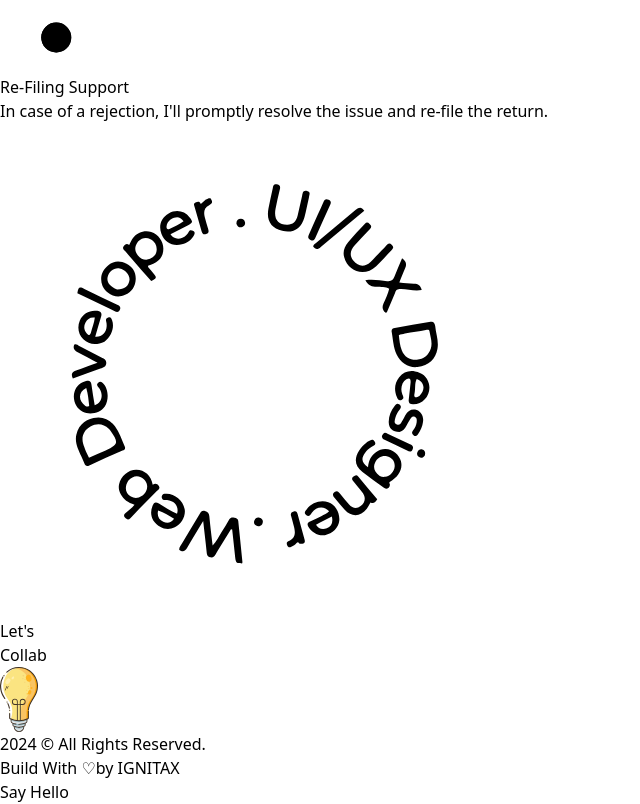
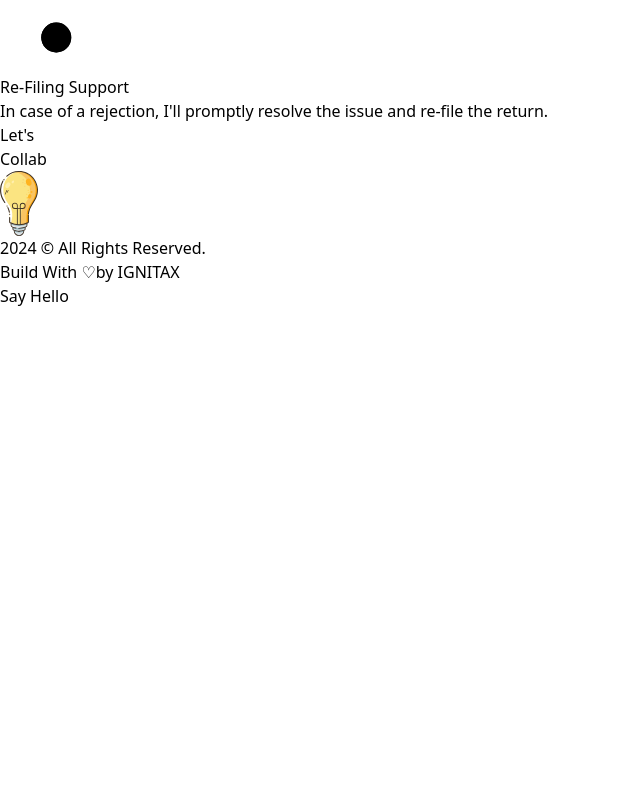
Before and after one commit to technoprogramming92/yash-port-2, a Next.js app: page / in a window 1280 px wide. Shown: the part 3642-4446 px from the top of the page, without its empty margins (0-640 px from the left). After the commit the page ends 3950 px from the top, so only its background shows below. Built offline with nearby package versions, Linux system fonts and the light colour scheme.

Commit message:
hireme commented

```diff
--- a/src/components/HireMe.js
+++ b/src/components/HireMe.js
@@ -6,7 +6,7 @@ function HireMe() {
   return (
     <div className="fixed left-4 bottom-4 flex items-center justify-center md:right-8 md:left-auto md:top-0 md:bottom-auto md:absolute sm:!right-0">
       <div className="w-48 h-auto flex items-center justify-center relative md:w-24">
-        <CircularText className={"fill-dark animate-spin-slow"} />
+        {/* <CircularText className={"fill-dark animate-spin-slow"} /> */}
 
         <Link
           href="mailto:yashshahtaxfreelancer@gmail.com"
```
